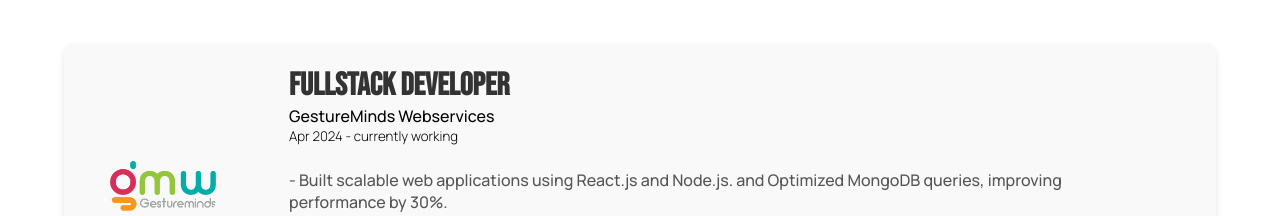
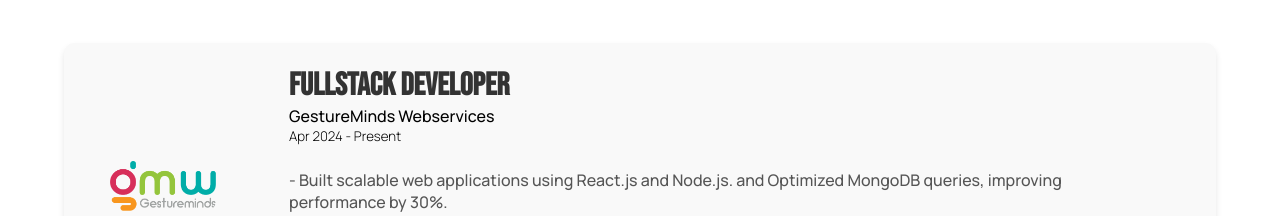
Before and after one commit to Rajnish-Bansal/portfolio, a React (Create React App) app: page / in a window 1280 px wide. Shown: the part 1760-1976 px from the top of the page. Built offline with nearby package versions, Linux system fonts and the light colour scheme.

Commit message:
Update Experience.jsx

```diff
--- a/src/components/Experience.jsx
+++ b/src/components/Experience.jsx
@@ -14,7 +14,7 @@ function Experience() {
           <div className="experience-details">
             <h1>Fullstack Developer</h1>
             <div className="company-div">GestureMinds Webservices</div>
-            <div className="period-div">Apr 2024 - currently working</div>
+            <div className="period-div">Apr 2024 - Present</div>
             <br />
             <p>
               - Built scalable web applications using React.js and Node.js. and
```
